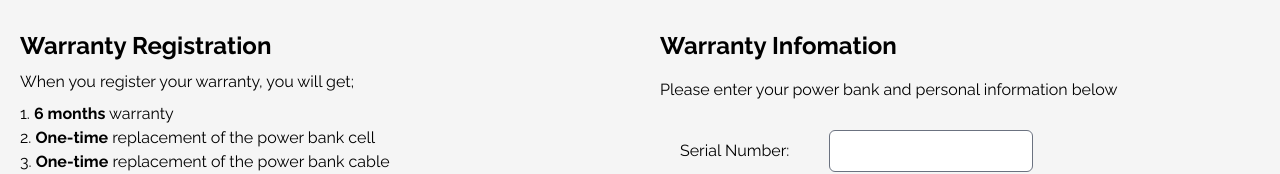
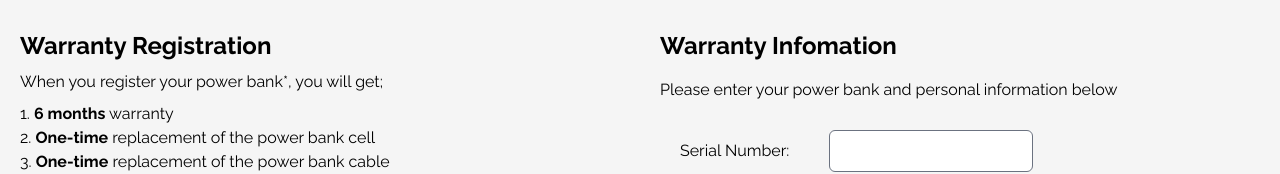
Before and after one commit to Je4stine/mopawav2, a React (Vite) app: page /warranty in a window 1280 px wide. Shown: the part 418-592 px from the top of the page. Built offline with nearby package versions, Linux system fonts and the light colour scheme; no server answers.

Commit message:
Minor chnges isn warranty

```diff
--- a/src/screens/Warranty/Warranty.css
+++ b/src/screens/Warranty/Warranty.css
@@ -1,4 +1,4 @@
-ol {
+list {
   list-style: decimal;
   margin-left: 20px;
   padding-left: 20px;
--- a/src/screens/Warranty/Warranty.jsx
+++ b/src/screens/Warranty/Warranty.jsx
@@ -89,7 +89,7 @@ function Warranty() {
         <div className="flex-1 px-5 items-center justify-center">
           <h2 className=" font-bold text-2xl my-2">Warranty Registration</h2>
           <p className=" my-2">
-            When you register your warranty, you will get;
+            When you register your power bank*, you will get;
           </p>
           <ul className=" list-decimal list-inside">
             <li>
```
